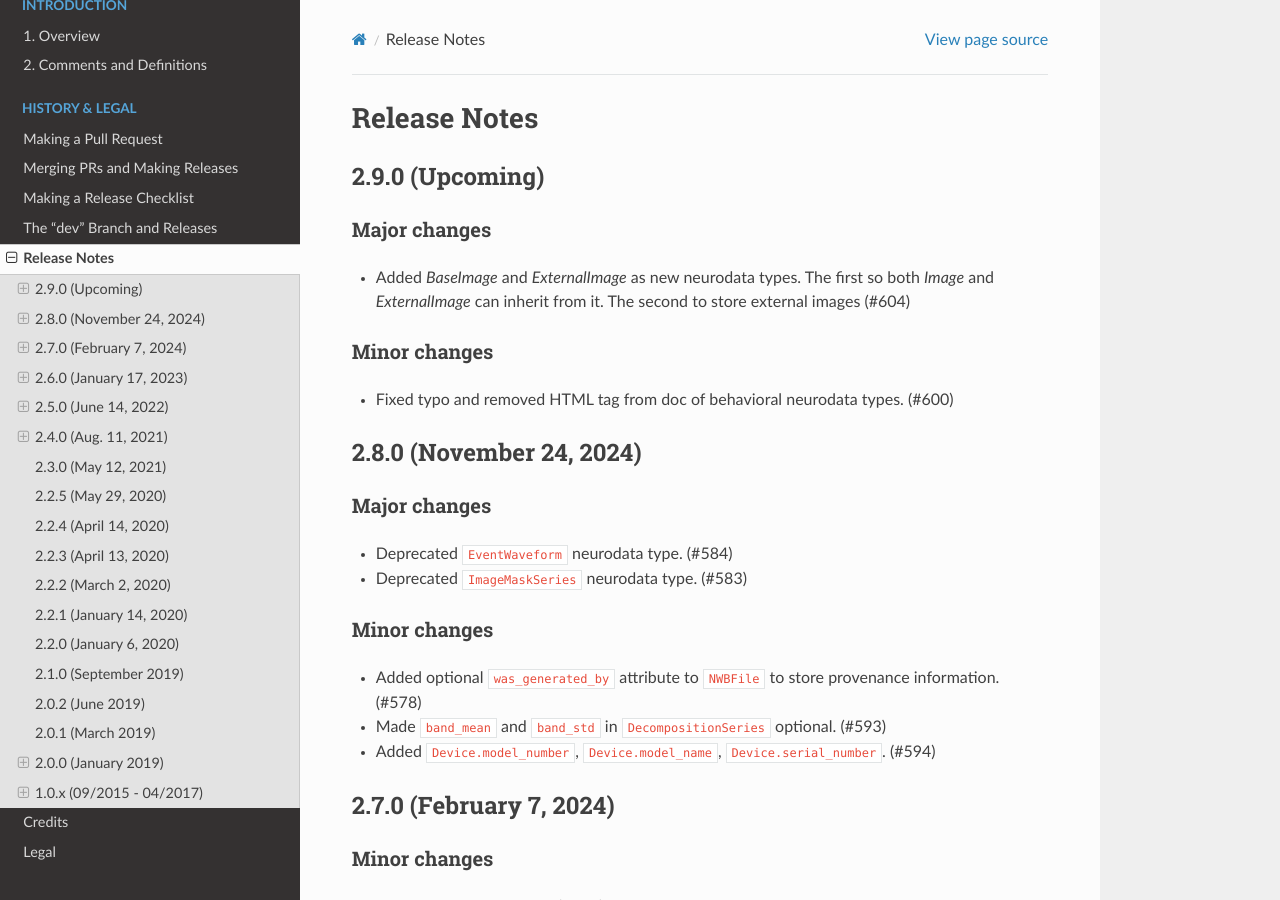
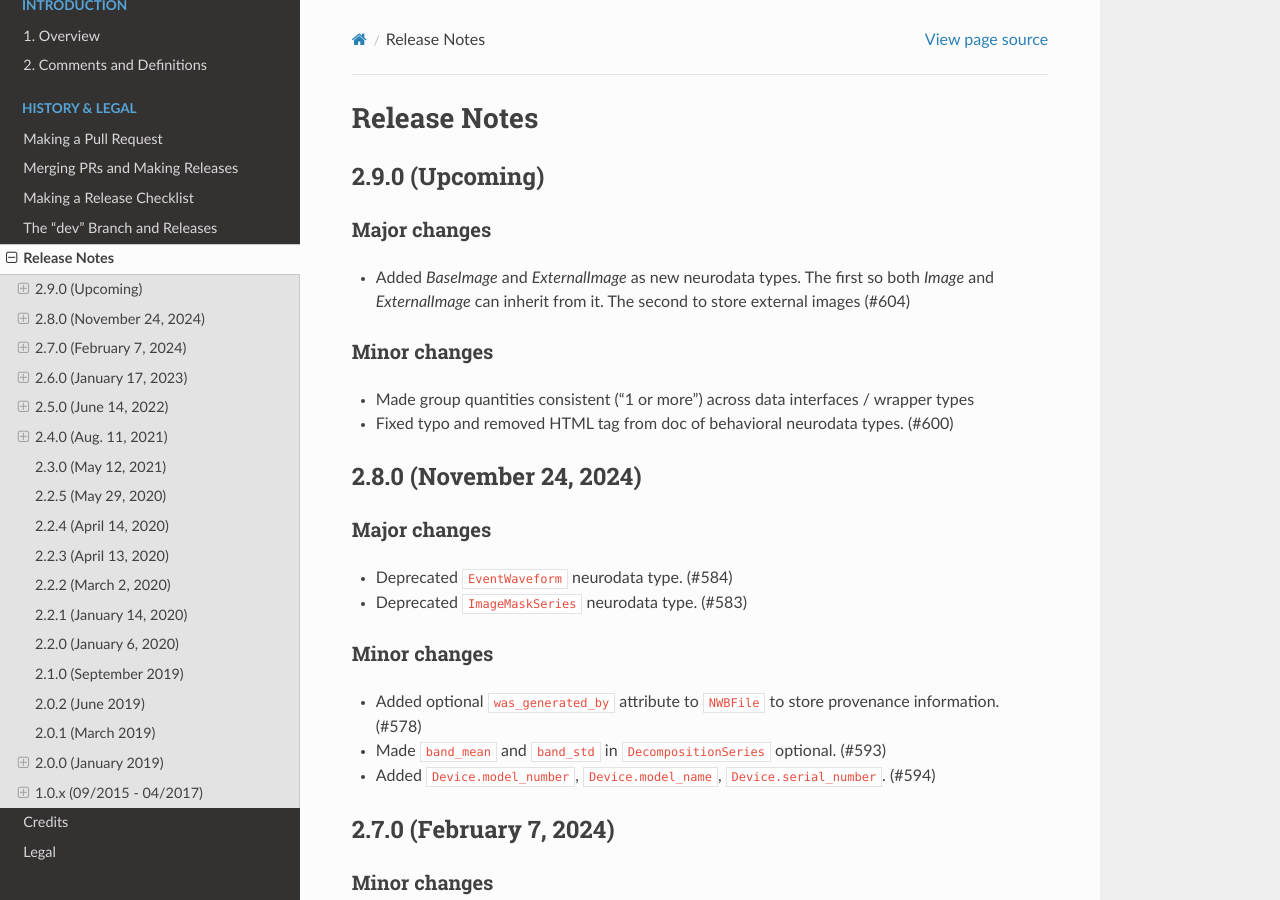
Before and after one commit to NeurodataWithoutBorders/nwb-schema, a Sphinx documentation site: the page built from docs/format/source/format_release_notes.rst, in a window 1280 px wide and 900 px high. Built offline with Sphinx 7.4.7 and the Read the Docs theme 3.1.0, drawn with Linux system fonts in a browser that asks for light colours.

Commit message:
Update format_release_notes.rst

```diff
--- a/docs/format/source/format_release_notes.rst
+++ b/docs/format/source/format_release_notes.rst
@@ -12,6 +12,7 @@ Major changes
 
 Minor changes
 ^^^^^^^^^^^^^
+- Made group quantities consistent ("1 or more") across data interfaces / wrapper types
 - Fixed typo and removed HTML tag from doc of behavioral neurodata types. (#600)
 
 2.8.0 (November 24, 2024)
```
